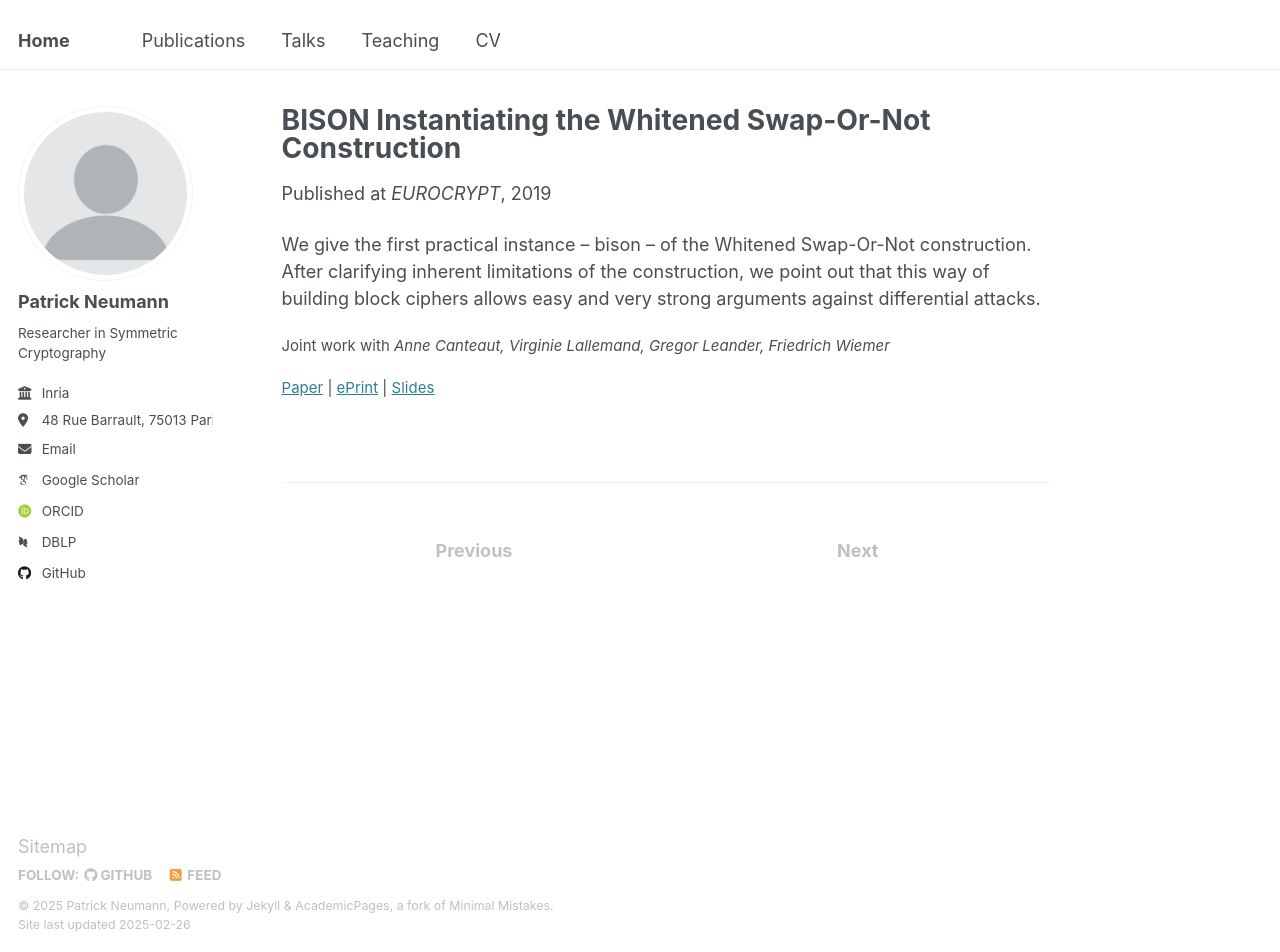
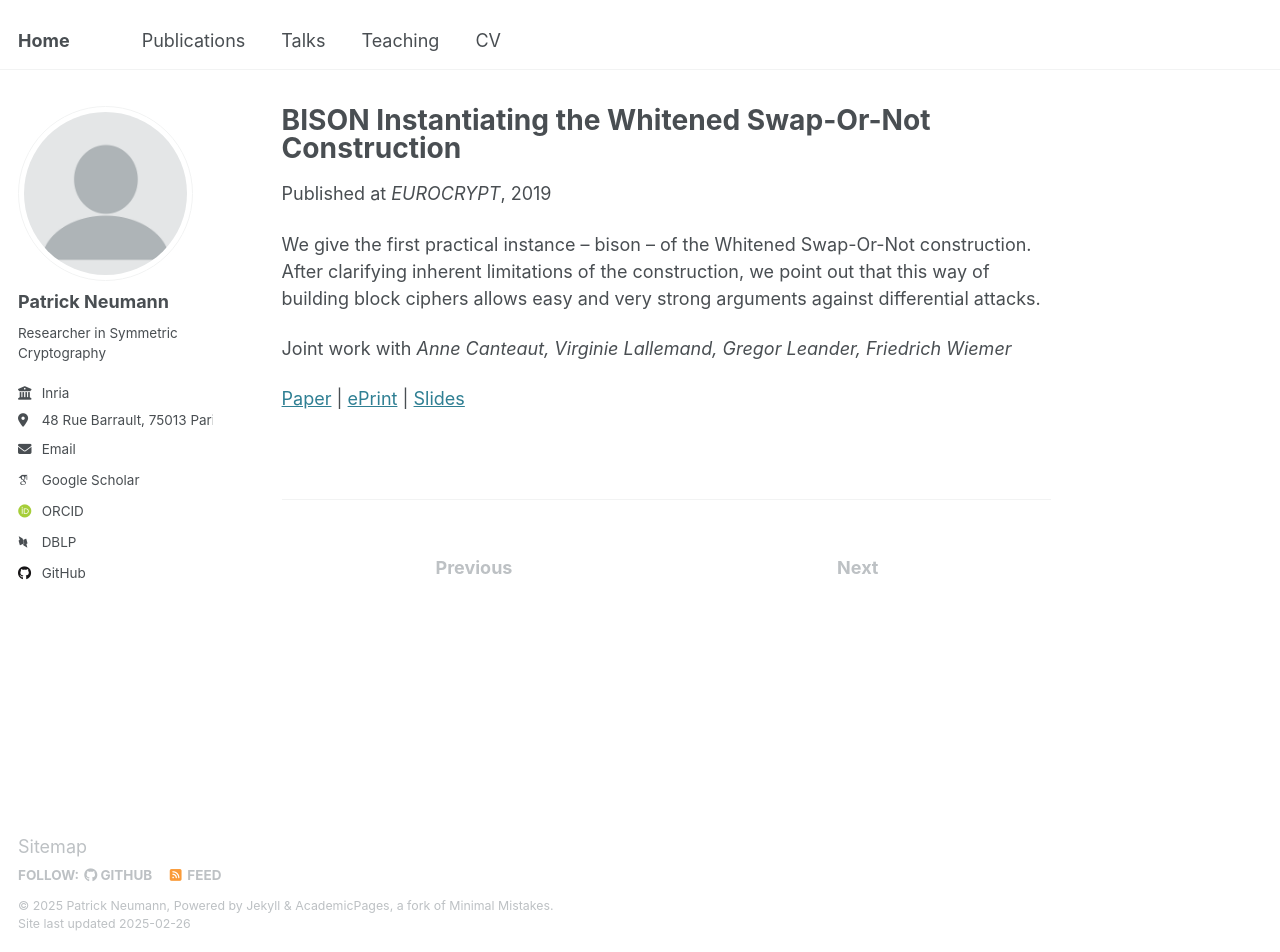
Before and after one commit to PatrickNeumann93/PatrickNeumann93.github.io, a Jekyll site: the page built from _publications/2019-04-24-ec-bison.md, in a window 1280 px wide and 952 px high. Built offline with Jekyll 4.4.1, drawn with Linux system fonts in a browser that asks for light colours; some web fonts are replaced.

Commit message:
Increased font size for coauthors and links

```diff
--- a/_layouts/single.html
+++ b/_layouts/single.html
@@ -48,11 +48,11 @@ layout: default
         {{ content }}
 
         {% if page.coauthors %}
-          <p style="font-size: smaller">Joint work with <i>{{ page.coauthors }}</i></p>
+          <p>Joint work with <i>{{ page.coauthors }}</i></p>
         {% endif %}
 
         {% if page.paperurl or page.slidesurl or page.eprinturl %}
-          <p style="font-size: smaller">
+          <p>
           {% if page.paperurl %}
             <a href="{{ page.paperurl }}">Paper</a>
             {% if page.slidesurl or page.eprinturl %}
```
